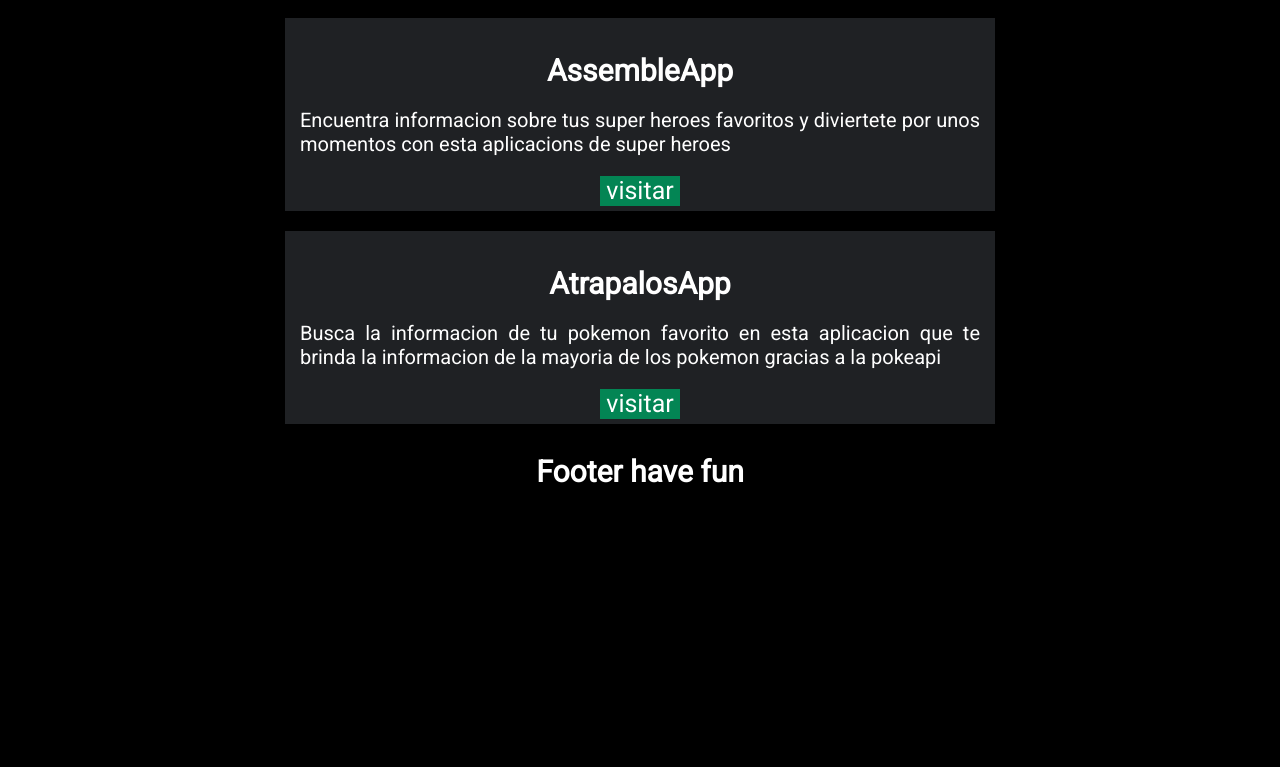
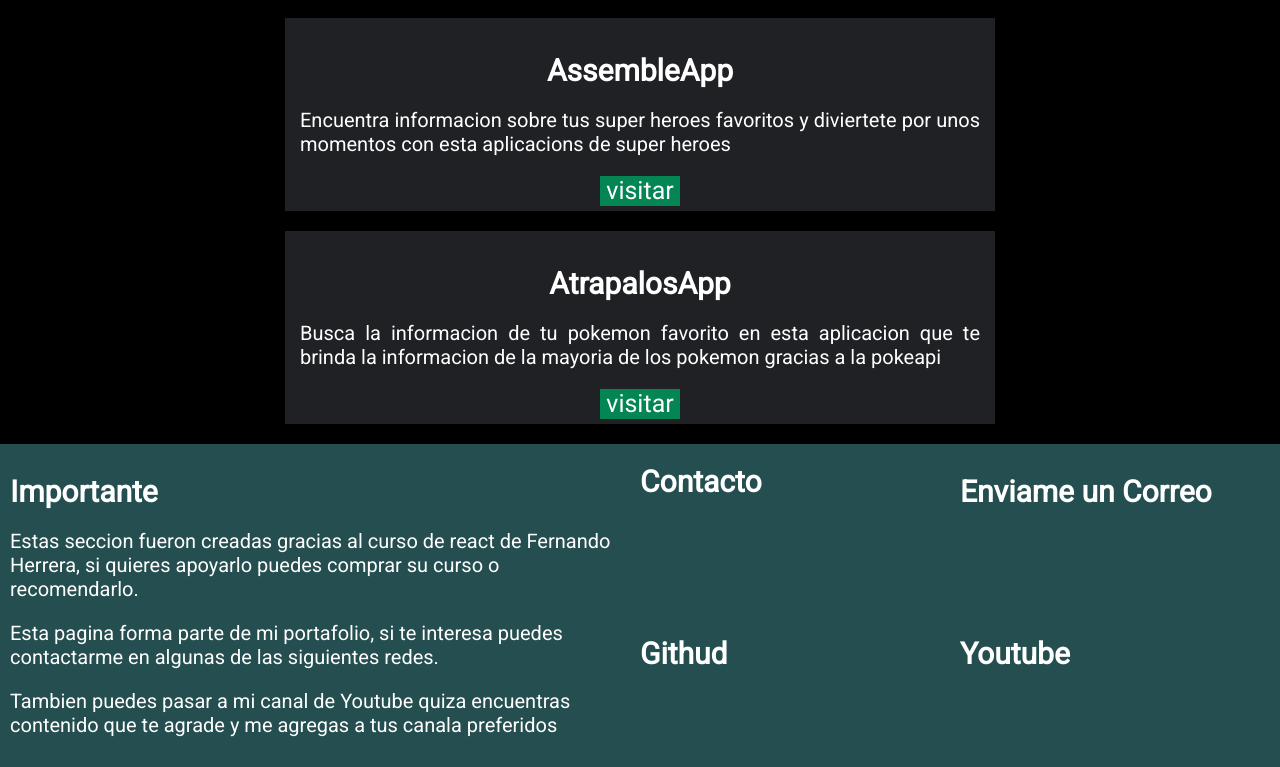
Before and after one commit to SteveBartmoss/steveapp, a React (Create React App) app: page /havefun in a window 1280 px wide. Shown: the part 1387-2154 px from the top of the page. Before the commit the page ends 1896 px from the top, so only its background shows below. Built offline with nearby package versions, Linux system fonts and the light colour scheme.

Commit message:
add new footer fron the main page

```diff
--- a/src/HaveFun/FunHome.jsx
+++ b/src/HaveFun/FunHome.jsx
@@ -24,7 +24,7 @@ function FunHome() {
                 <div className="card-havefun">
                     <h1 className="h1-havefun">OraculoApp</h1>
                     <p className="p-card">Una aplicacion a la cual puedes hacerle preguntas
-                    para sabar mas sobre tu destino</p>
+                        para sabar mas sobre tu destino</p>
                     <div className="button-havefun">
                         <a className="a-card" href="havefun/yesornotapp">visitar</a>
                     </div>
@@ -59,8 +59,28 @@ function FunHome() {
 
             </div>
 
-            <div>
-                <h1 className="h1-havefun">Footer have fun</h1>
+            <div className="gif-footer">
+                <div className="footer-item">
+                    <h1 className="title1">Importante</h1>
+                    <p className="Content">Estas seccion fueron creadas gracias al curso de
+                        react de Fernando Herrera, si quieres apoyarlo puedes comprar su
+                        curso o recomendarlo.
+                    </p>
+
+                    <p className="Content">Esta pagina forma parte de mi portafolio, si
+                        te interesa puedes contactarme en algunas de las siguientes redes.</p>
+
+                    <p className="Content">Tambien puedes pasar a mi canal de Youtube
+                        quiza encuentras contenido que te agrade y me agregas a tus canala
+                        preferidos</p>
+                </div>
+
+                <div className="item-grid">
+                    <h1 className="title1">Contacto</h1>
+                    <p className="contacto">Enviame un <a className="contacto" href="mailto:stevechanvitas@gmail.com">Correo</a></p>
+                    <a className="contacto" href="https://github.com/MarcoAntonioGuadalupeRivasGuzman">Githud</a>
+                    <a className="contacto" href="https://www.youtube.com/@stevechambitas2782">Youtube</a>
+                </div>
             </div>
 
         </>
```
